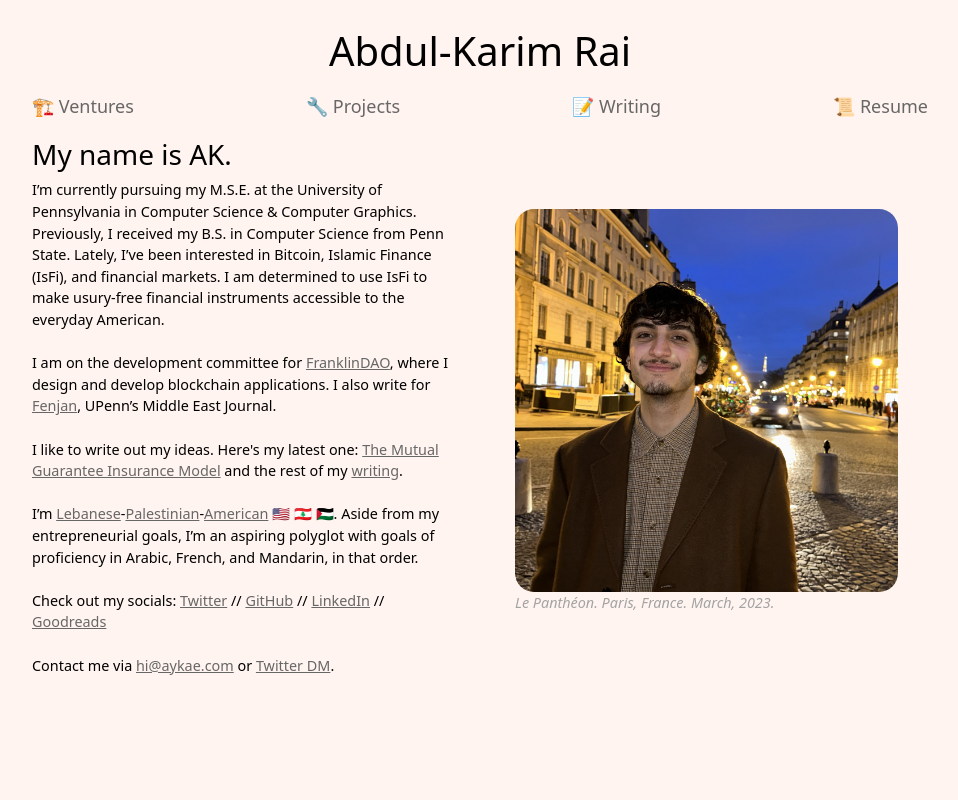
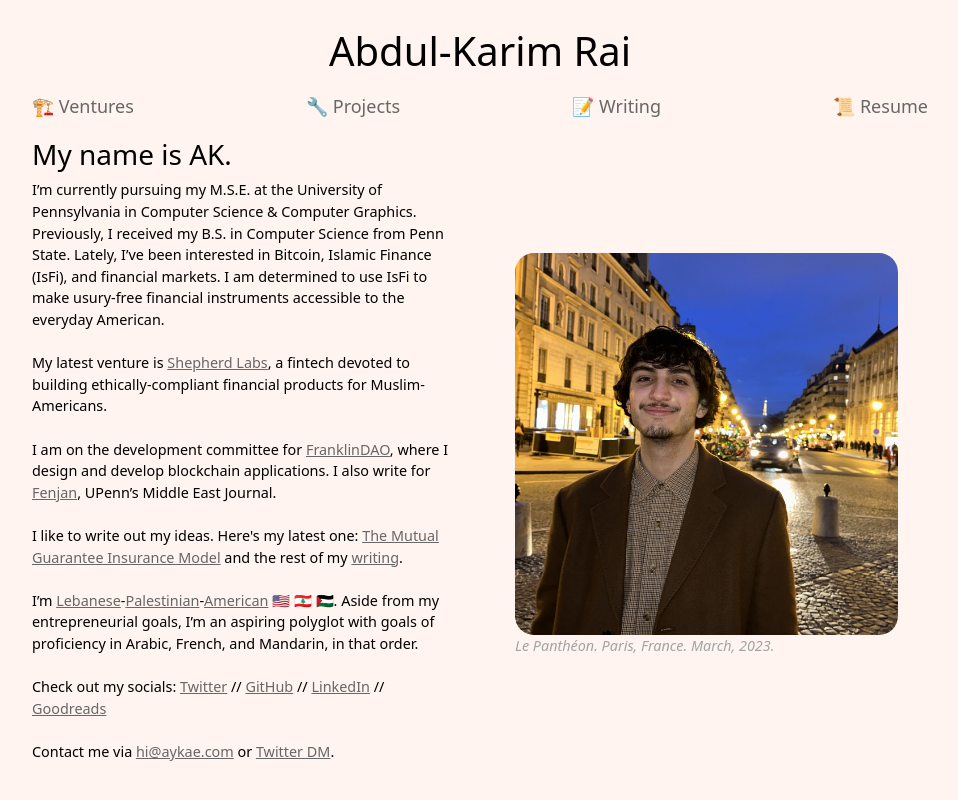
Before and after one commit to aykae/aboudirai.github.io, a Jekyll site: the page built from index.html, in a window 1280 px wide. Shown: the top 800 px of the page, without its empty margins (160-1118 px from the left). Built offline with Jekyll 4.4.1, drawn with Linux system fonts in a browser that asks for light colours.

Commit message:
added shep

```diff
--- a/index.html
+++ b/index.html
@@ -22,6 +22,10 @@ title: Home
             <h3>My name is AK.</h3>
             <p>
                 I’m currently pursuing my M.S.E. at the University of Pennsylvania in Computer Science & Computer Graphics. Previously, I received my B.S. in Computer Science from Penn State. Lately, I’ve been interested in Bitcoin, Islamic Finance (IsFi), and financial markets. I am determined to use IsFi to make usury-free financial instruments accessible to the everyday American.
+
+                <br><br>
+
+                My latest venture is <a href="https://shepherdlabs.co">Shepherd Labs</a>, a fintech devoted to building ethically-compliant financial products for Muslim-Americans.
 
                 <br><br>
 
```
